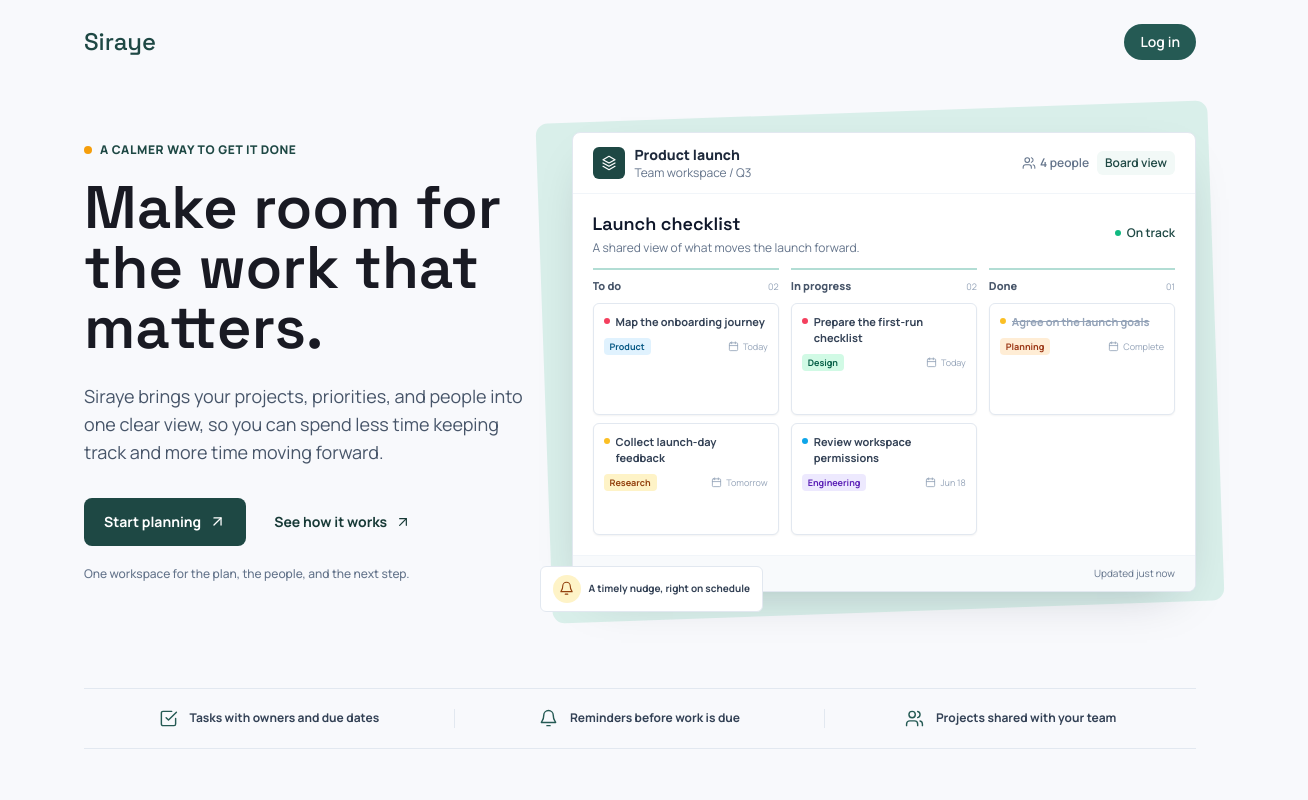
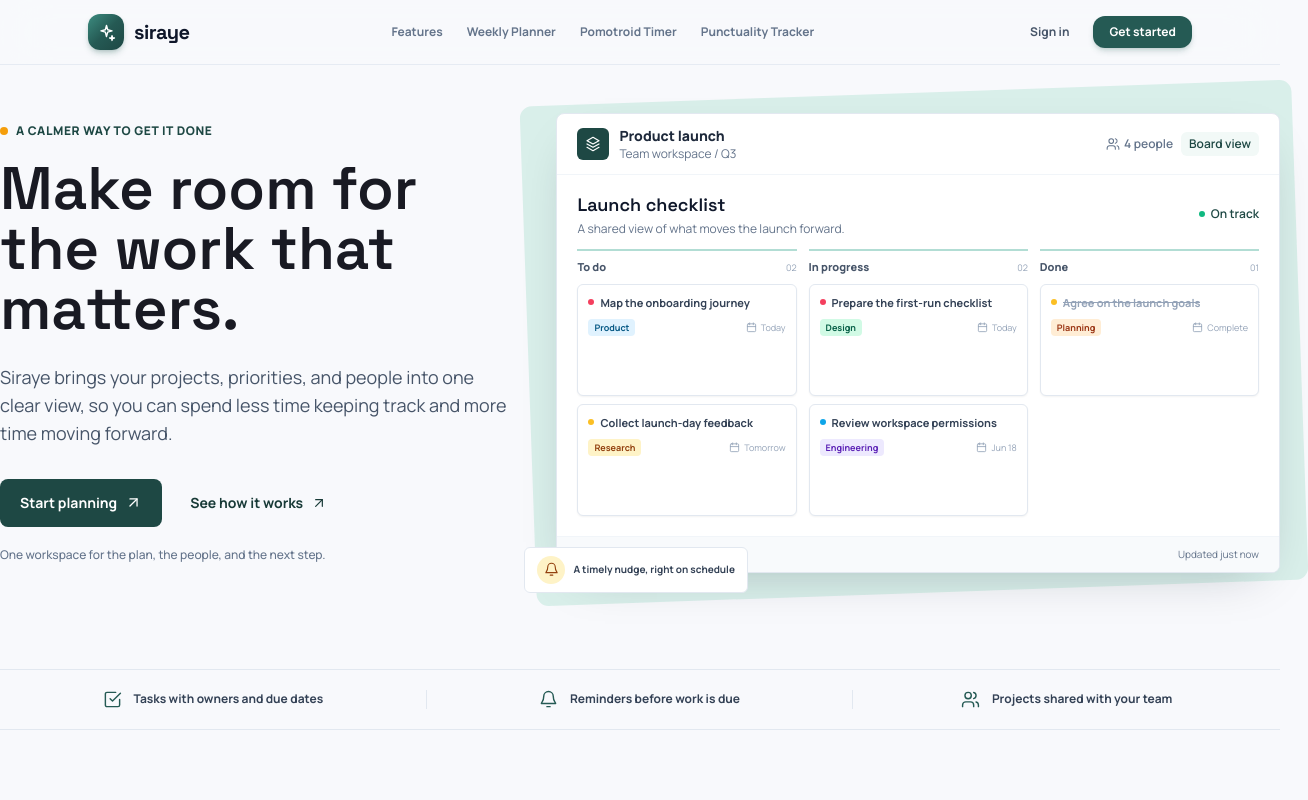
Before and after one commit to Zewotr/Siraye, a React (Vite) app in the folder frontend/: page / in a window 1280 px wide. Shown: the top 800 px of the page, 1308 px wide, since content can reach past the window. Built offline with nearby package versions, Linux system fonts and the light colour scheme; no server answers.

Commit message:
feat(layout): modernize PublicLayout with navigation and auth controls

```diff
--- a/frontend/src/layouts/PublicLayout.jsx
+++ b/frontend/src/layouts/PublicLayout.jsx
@@ -1,20 +1,82 @@
-import { Link, Outlet } from "react-router-dom";
+import { Link, Outlet, useLocation } from "react-router-dom";
+import Icon from "../components/Icon";
+import { useAuth } from "../hooks/useAuth";
 
 export default function PublicLayout() {
+  const location = useLocation();
+  const isLanding = location.pathname === "/";
+  const { isAuthenticated, logout } = useAuth();
+
   return (
-    <div className="min-h-screen">
-      <header className="mx-auto flex w-full max-w-6xl items-center justify-between px-5 py-6">
-        <Link to="/" className="font-heading text-2xl text-brand-800">
-          Siraye
-        </Link>
-        <Link
-          to="/login"
-          className="rounded-full bg-brand-700 px-4 py-2 text-sm font-semibold text-white"
-        >
-          Log in
-        </Link>
+    <div className="min-h-screen bg-[#f8f9fc] text-slate-900 dark:bg-[#10111a] dark:text-slate-100 flex flex-col justify-between">
+      <header className="sticky top-0 z-50 border-b border-slate-200/80 bg-[#f8f9fc]/85 backdrop-blur-xl dark:border-slate-800 dark:bg-[#10111a]/85">
+        <div className="mx-auto flex w-full max-w-6xl items-center justify-between px-4 py-3.5 sm:px-6">
+          <Link to="/" className="flex items-center gap-2.5">
+            <span className="inline-flex h-9 w-9 items-center justify-center rounded-xl bg-gradient-to-br from-brand-500 via-brand-700 to-brand-800 text-white shadow-md shadow-brand-700/25">
+              <Icon name="sparkles" size={19} />
+            </span>
+            <span className="font-heading text-xl font-bold tracking-tight text-slate-900 dark:text-white">
+              siraye
+            </span>
+          </Link>
+
+          {/* Center Navigation Links for Landing Page */}
+          <nav className="hidden md:flex items-center gap-6 text-xs font-bold text-slate-500 dark:text-slate-400">
+            <a href="#features" className="transition hover:text-brand-700 dark:hover:text-brand-300">
+              Features
+            </a>
+            <Link to="/schedule" className="transition hover:text-brand-700 dark:hover:text-brand-300">
+              Weekly Planner
+            </Link>
+            <Link to="/timer" className="transition hover:text-brand-700 dark:hover:text-brand-300">
+              Pomotroid Timer
+            </Link>
+            <Link to="/tracker" className="transition hover:text-brand-700 dark:hover:text-brand-300">
+              Punctuality Tracker
+            </Link>
+          </nav>
+
+          <div className="flex items-center gap-2.5">
+            {isAuthenticated ? (
+              <>
+                <Link
+                  to="/dashboard"
+                  className="inline-flex items-center gap-1.5 rounded-xl bg-brand-700 px-4 py-2 text-xs font-bold text-white shadow-md shadow-brand-700/20 transition hover:bg-brand-800 active:scale-95"
+                >
+                  <Icon name="sparkles" size={14} />
+                  Dashboard
+                </Link>
+                <button
+                  type="button"
+                  onClick={logout}
+                  className="inline-flex items-center gap-1.5 rounded-xl border border-rose-200 bg-rose-50/70 px-3.5 py-2 text-xs font-bold text-rose-600 transition hover:bg-rose-100 hover:border-rose-300 dark:border-rose-900/40 dark:bg-rose-950/30 dark:text-rose-400 dark:hover:bg-rose-900/40"
+                  title="Sign out of current session"
+                >
+                  <Icon name="logOut" size={14} />
+                  Sign out
+                </button>
+              </>
+            ) : (
+              <>
+                <Link
+                  to="/login"
+                  className="rounded-xl px-3.5 py-2 text-xs font-bold text-slate-600 transition hover:bg-slate-100 hover:text-slate-900 dark:text-slate-300 dark:hover:bg-slate-800 dark:hover:text-white"
+                >
+                  Sign in
+                </Link>
+                <Link
+                  to="/signup"
+                  className="rounded-xl bg-brand-700 px-4 py-2 text-xs font-bold text-white shadow-md shadow-brand-700/20 transition hover:bg-brand-800 active:scale-95"
+                >
+                  Get started
+                </Link>
+              </>
+            )}
+          </div>
+        </div>
       </header>
-      <main className="mx-auto w-full max-w-6xl px-5 pb-12">
+
+      <main className={`flex-1 w-full ${isLanding ? "" : "mx-auto max-w-6xl px-4 py-10 sm:px-6"}`}>
         <Outlet />
       </main>
     </div>
```
